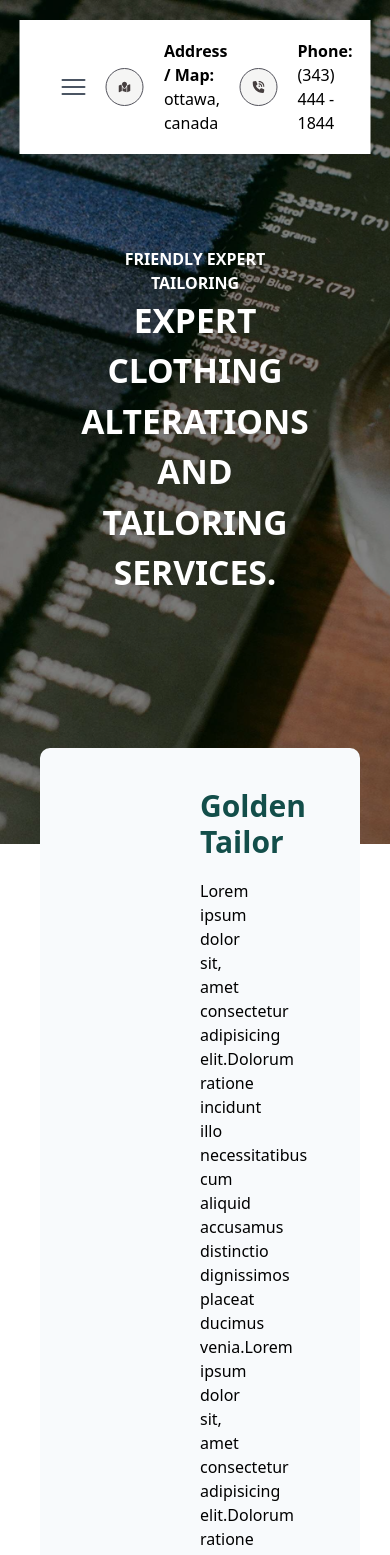
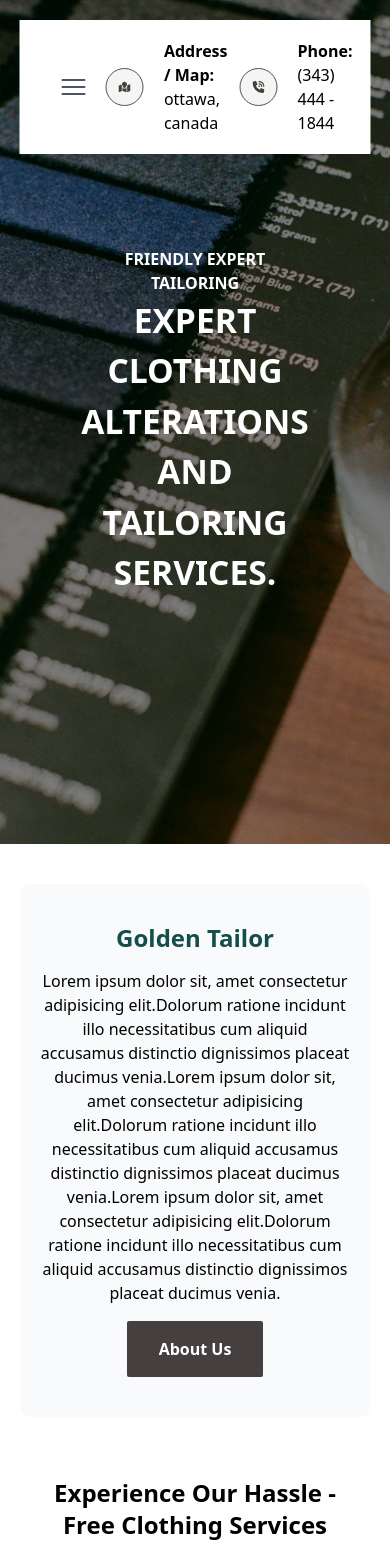
Before and after one commit to khaledxdls/golden_tailor, a React (Vite) app: page / in a window 390 px wide. Shown: the top 1555 px of the page. Built offline with nearby package versions, Linux system fonts and the light colour scheme.

Commit message:
add responsive to about section

```diff
--- a/src/components/AboutusHomeSection.jsx
+++ b/src/components/AboutusHomeSection.jsx
@@ -4,11 +4,11 @@ import ButtonPrimary from "./ButtonPrimary";
 function AboutusHomeSection() {
   const navigate = useNavigate();
   return (
-    <div className=" -mt-24 rounded-[10px] text-center px-40 py-10 bg-slate-50 mx-10 ">
-      <h2 class="text-3xl font-bold text-[#134e4a] leading-[1.2] mb-[1.2rem]">
-        Golden Tailor
+    <div className="mt-10 md:-mt-24 rounded-[10px] text-center px-5 py-10 md:px-40 bg-slate-50 mx-5 md:mx-10">
+      <h2 className="text-2xl md:text-3xl font-bold text-[#134e4a] leading-[1.2] mb-4 md:mb-[1.2rem]">
+        Golden Tailor{" "}
       </h2>{" "}
-      <p class=" mb-6">
+      <p className="mb-4 md:mb-6">
         Lorem ipsum dolor sit, amet consectetur adipisicing elit.Dolorum ratione
         incidunt illo necessitatibus cum aliquid accusamus distinctio
         dignissimos placeat ducimus venia.Lorem ipsum dolor sit, amet
@@ -19,7 +19,6 @@ function AboutusHomeSection() {
         distinctio dignissimos placeat ducimus venia.{" "}
       </p>{" "}
       <ButtonPrimary onClick={() => navigate("/about")}>
-        {" "}
         About Us{" "}
       </ButtonPrimary>{" "}
     </div>
```
Also changed, not shown: package.json (indentation only).
